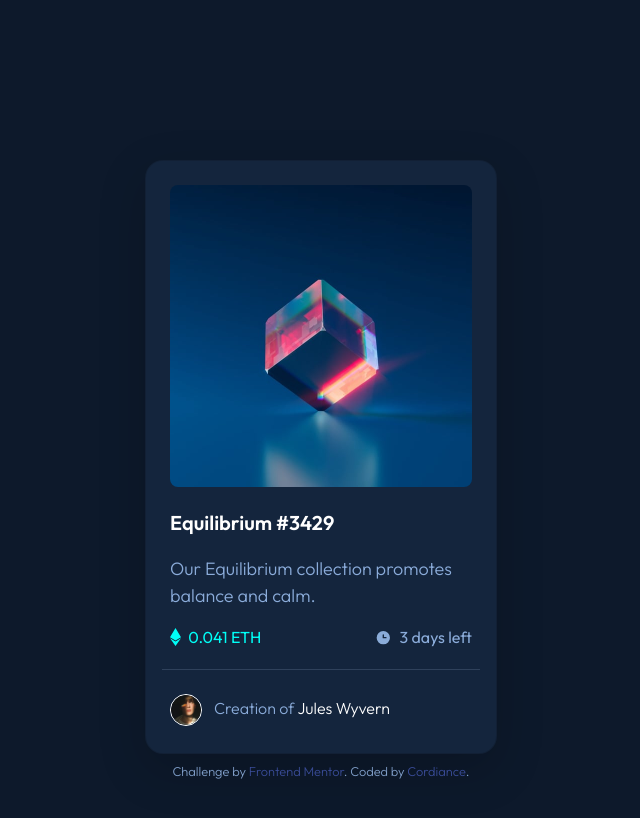
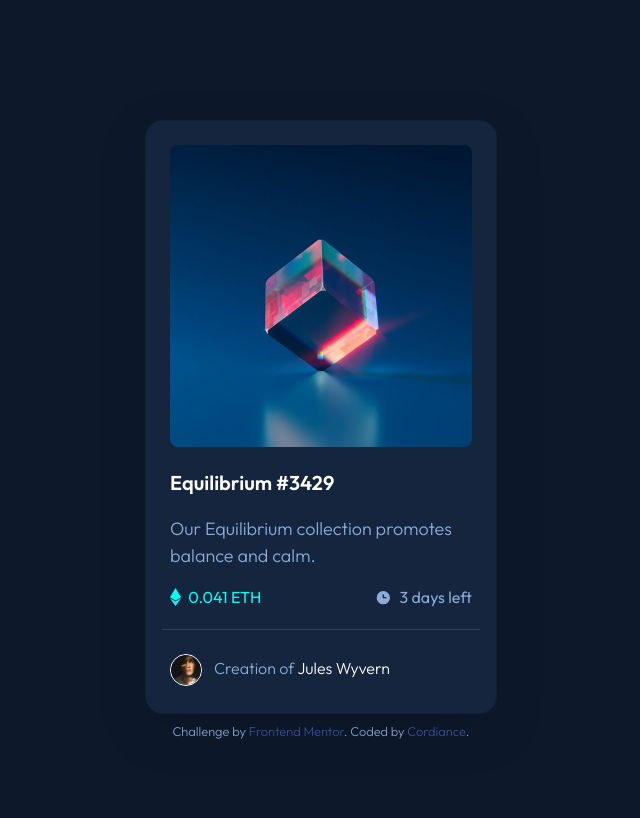
Before and after one commit to Cordiance/nft-preview-card-component, a plain HTML site: page index.html in a window 1280 px wide. Shown: the whole page, without its empty margins (319-959 px from the left). Drawn offline with nearby package versions, Linux system fonts and the light colour scheme.

Commit message:
finally centered card

```diff
--- a/style.scss
+++ b/style.scss
@@ -11,7 +11,7 @@ body {
     font-size: 18px;
     font-family: 'Outfit', sans-serif;
     font-weight: 300;
-    margin: 20vh auto;
+    margin: 15vh auto;
     background-color: $verydarkbluemain;
 
     // Card container
```
Also changed, not shown: style.css.
